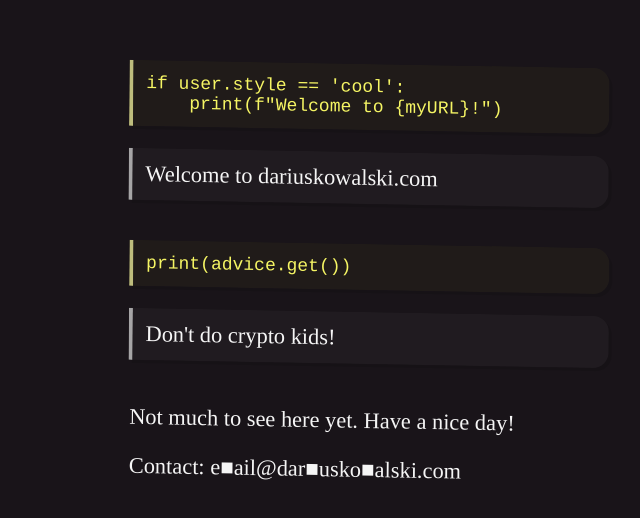
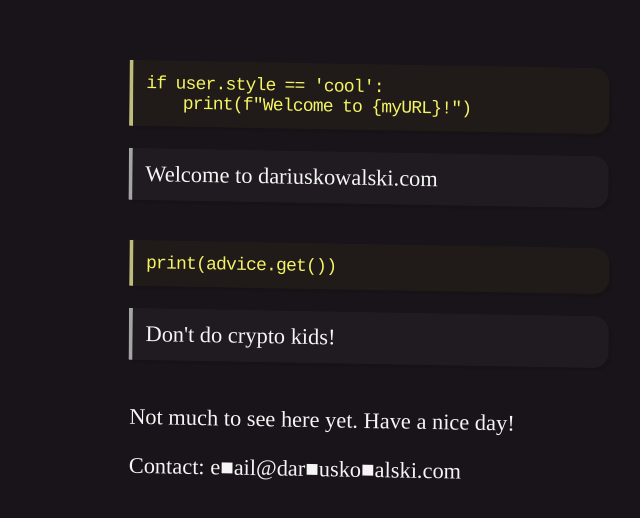
Before and after one commit to dalukowa/dalukowa.github.io, a plain HTML site: page index.html in a window 1280 px wide. Shown: the part 124-642 px from the top of the page, without its empty margins (271-911 px from the left). Drawn offline with Linux system fonts and the light colour scheme; a web font is replaced by a local one.

Commit message:
code letter/word spacing

```diff
--- a/index.html
+++ b/index.html
@@ -2,7 +2,7 @@
 <html>
 <head>
 <title>Darius Kowalski</title>
-<meta name="viewport" content="width=device-width, initial-scale=0.8">
+<meta name="viewport" content="width=device-width, initial-scale=1.0">
 <link rel="stylesheet" href="style.css">
 </head>
 <body>
--- a/style.css
+++ b/style.css
@@ -73,6 +73,8 @@
 pre.code {
     font-size: 18px;
     font-family: "Courier New";
+    letter-spacing: -.05rem;
+    word-spacing: -.05rem;
     color: var(--fontcode);
     white-space: pre-wrap;
     word-wrap: break-word;
```
